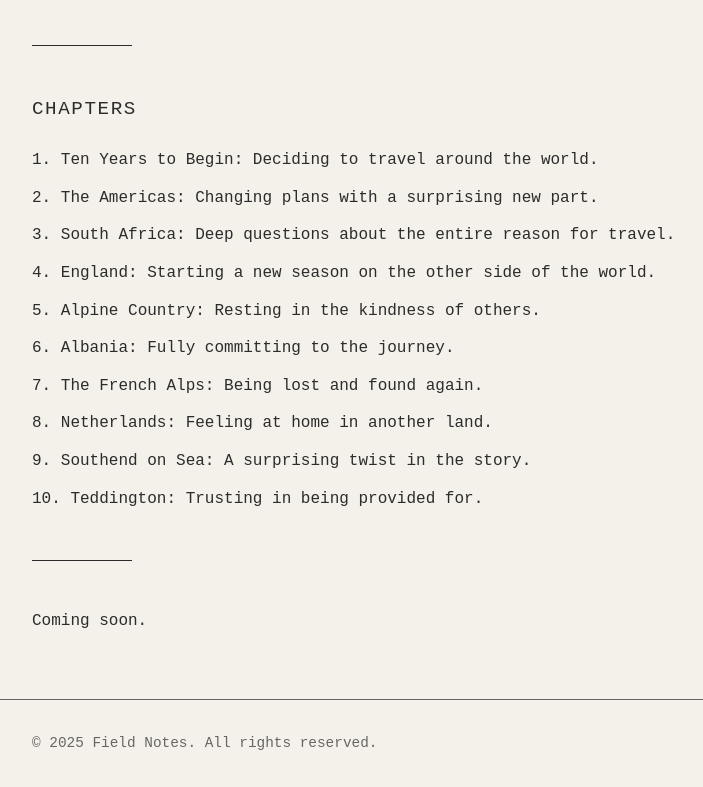
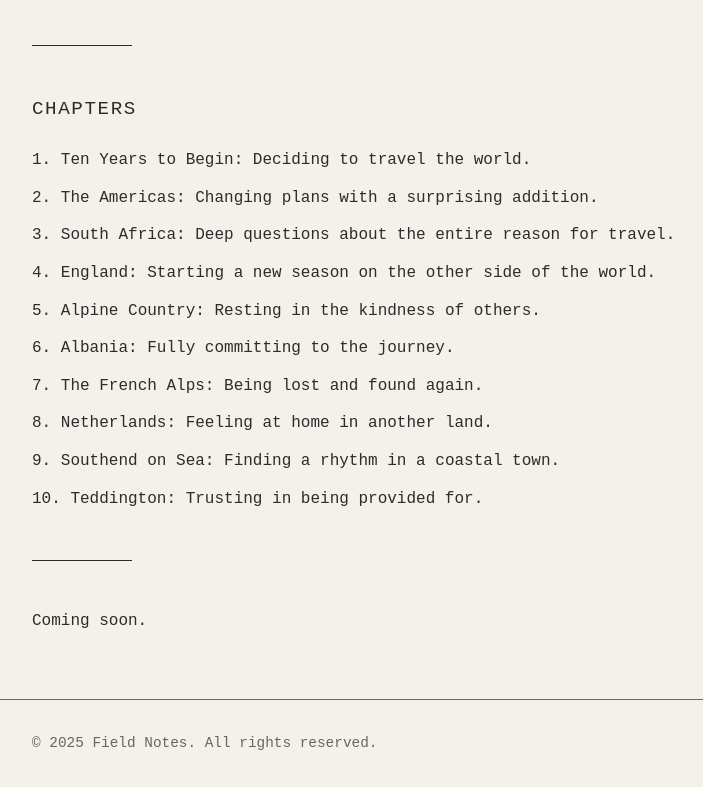
Before and after one commit to mattayersnz/field_notes, a plain HTML site: page index.html in a window 1280 px wide. Shown: the part 861-1648 px from the top of the page, without its empty margins (240-943 px from the left). Drawn offline with Linux system fonts and the light colour scheme.

Commit message:
chapter changes

```diff
--- a/index.html
+++ b/index.html
@@ -126,11 +126,9 @@
             <div class="chapters">
                 <h2>Chapters</h2>
                 <ol>
+                    <li>Ten Years to Begin: Deciding to travel the world.</li>
                     <li>
-                        Ten Years to Begin: Deciding to travel around the world.
-                    </li>
-                    <li>
-                        The Americas: Changing plans with a surprising new part.
+                        The Americas: Changing plans with a surprising addition.
                     </li>
                     <li>
                         South Africa: Deep questions about the entire reason for
@@ -144,7 +142,9 @@
                     <li>Albania: Fully committing to the journey.</li>
                     <li>The French Alps: Being lost and found again.</li>
                     <li>Netherlands: Feeling at home in another land.</li>
-                    <li>Southend on Sea: A surprising twist in the story.</li>
+                    <li>
+                        Southend on Sea: Finding a rhythm in a coastal town.
+                    </li>
                     <li>Teddington: Trusting in being provided for.</li>
                 </ol>
             </div>
```
